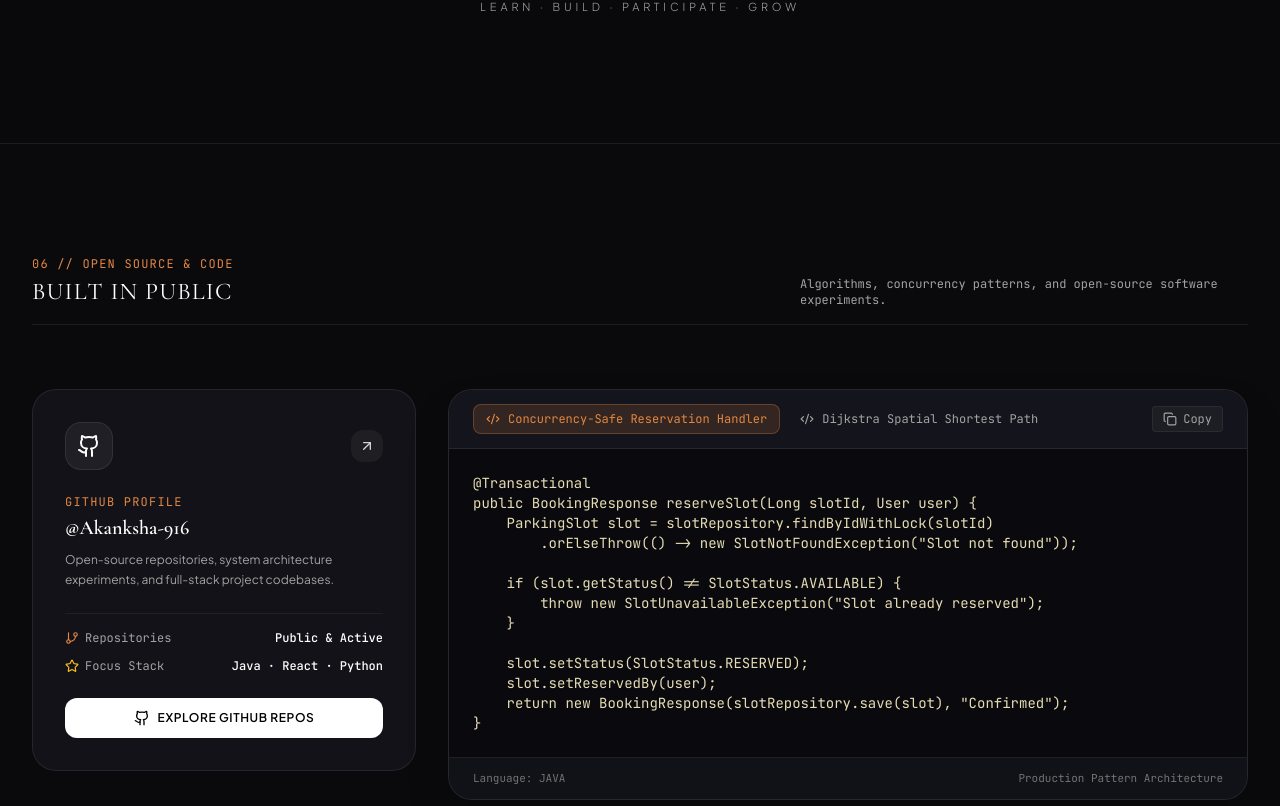
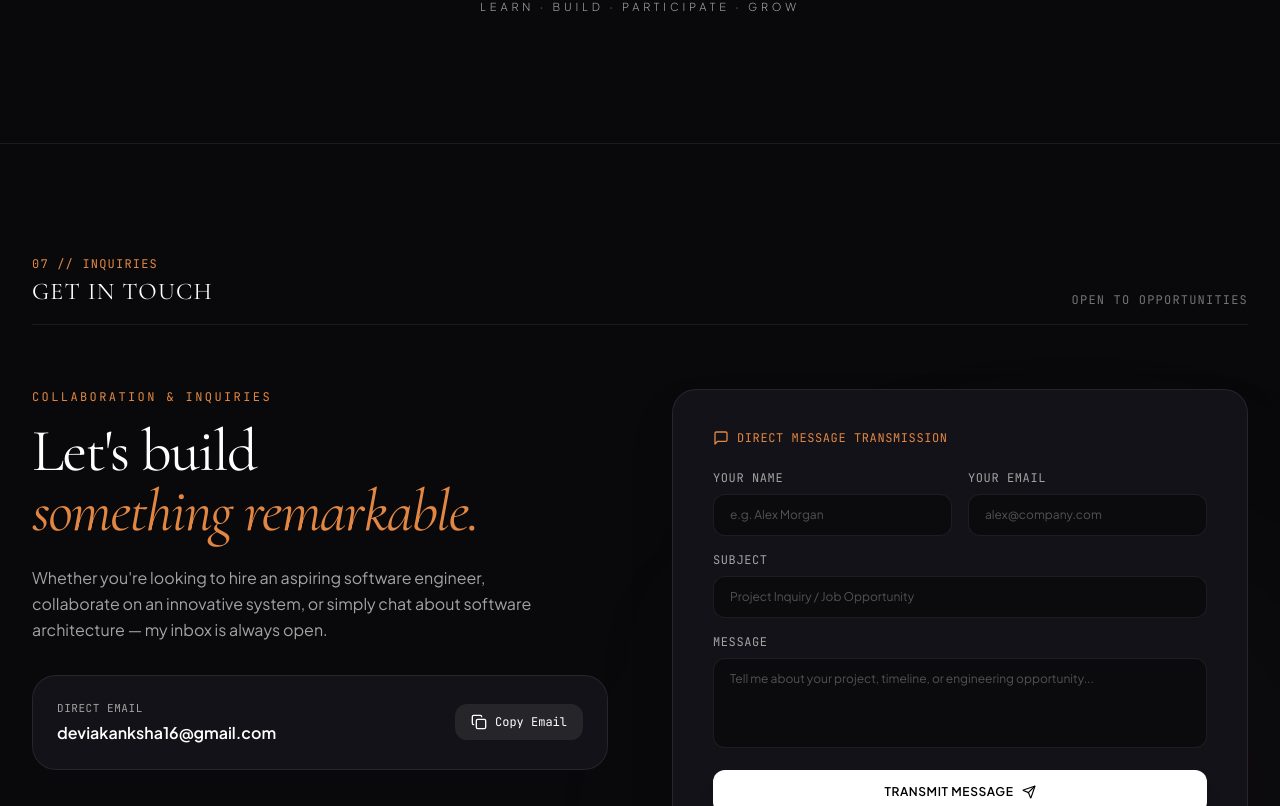
Before and after one commit to Akanksha-916/portfolio, a React (Vite) app: page / in a window 1280 px wide. Shown: the part 6194-7000 px from the top of the page. Built offline with nearby package versions, Linux system fonts and the light colour scheme; a web font is replaced by a local one.

Commit message:
feat: remove Built in Public (CodeLab) section

```diff
--- a/src/App.jsx
+++ b/src/App.jsx
@@ -5,7 +5,6 @@ import AboutSection from './components/AboutSection';
 import SkillsSection from './components/SkillsSection';
 import ProjectsSection from './components/ProjectsSection';
 import CertificationsSection from './components/CertificationsSection';
-import CodeLabSection from './components/CodeLabSection';
 import ContactSection from './components/ContactSection';
 import Footer from './components/Footer';
 import ResumeModal from './components/ResumeModal';
@@ -28,7 +27,6 @@ export default function App() {
         <SkillsSection />
         <ProjectsSection />
         <CertificationsSection />
-        <CodeLabSection />
         <ContactSection />
       </main>
 
```
